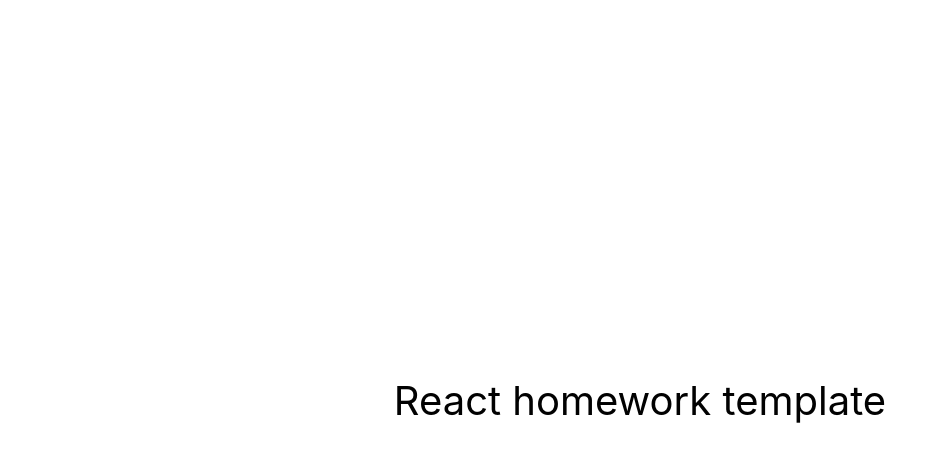
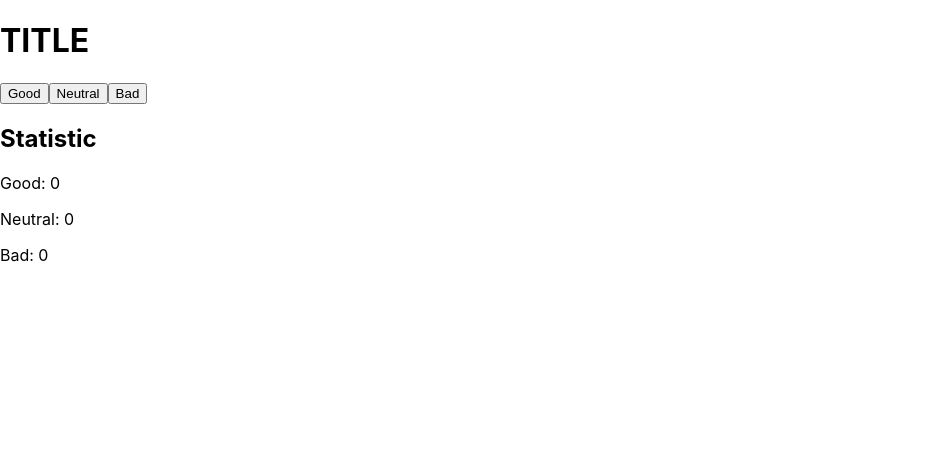
Before and after one commit to InnaUsenko/goit-react-hw-02-feedback, a React (Create React App) app: page / in a window 1280 px wide. Shown: the top 462 px of the page, without its empty margins (0-947 px from the left). Built offline with nearby package versions, Linux system fonts and the light colour scheme.

Commit message:
add state and onClick event

```diff
--- a/src/components/App.jsx
+++ b/src/components/App.jsx
@@ -1,16 +1,43 @@
-export const App = () => {
-  return (
-    <div
-      style={{
-        height: '100vh',
-        display: 'flex',
-        justifyContent: 'center',
-        alignItems: 'center',
-        fontSize: 40,
-        color: '#010101'
-      }}
-    >
-      React homework template
-    </div>
-  );
-};
+import React from 'react';
+import Feedback from './Feedback/Feedback';
+const { Component } = require('react');
+
+class App extends Component {
+  state = {
+    good: 0,
+    neutral: 0,
+    bad: 0,
+  };
+
+  countTotalFeedback = () => {};
+  countPositiveFeedbackPercentage = () => {};
+
+  vote = event => {
+    const id = event.target.id;
+    switch (id) {
+      case 'good':
+        this.setState({ good: this.state.good + 1 });
+        break;
+      case 'neutral':
+        this.setState({ neutral: this.state.neutral + 1 });
+        break;
+      case 'bad':
+        this.setState({ bad: this.state.bad + 1 });
+        break;
+      default:
+        console.log(id + ' param is not in the state');
+    }
+  };
+  render() {
+    return (
+      <Feedback
+        good={this.state.good}
+        neutral={this.state.neutral}
+        bad={this.state.bad}
+        vote={this.vote}
+      />
+    );
+  }
+}
+
+export default App;
--- /dev/null
+++ b/src/components/Feedback/Feedback.jsx
@@ -0,0 +1,28 @@
+import React from 'react';
+const { Component } = require('react');
+
+class Feedback extends Component {
+  render() {
+    return (
+      <div>
+        <h1>TITLE</h1>
+        <div>
+          <button id="good" onClick={this.props.vote}>
+            Good
+          </button>
+          <button id="neutral" onClick={this.props.vote}>
+            Neutral
+          </button>
+          <button id="bad" onClick={this.props.vote}>
+            Bad
+          </button>
+        </div>
+        <h2>Statistic</h2>
+        <p>Good: {this.props.good}</p>
+        <p>Neutral: {this.props.neutral}</p>
+        <p>Bad: {this.props.bad}</p>
+      </div>
+    );
+  }
+}
+export default Feedback;
--- a/src/index.js
+++ b/src/index.js
@@ -1,6 +1,6 @@
 import React from 'react';
 import ReactDOM from 'react-dom/client';
-import { App } from 'components/App';
+import App from 'components/App';
 import './index.css';
 
 ReactDOM.createRoot(document.getElementById('root')).render(
```
Also changed, not shown: src/components/Feedback/Feedback.module.css (added).
